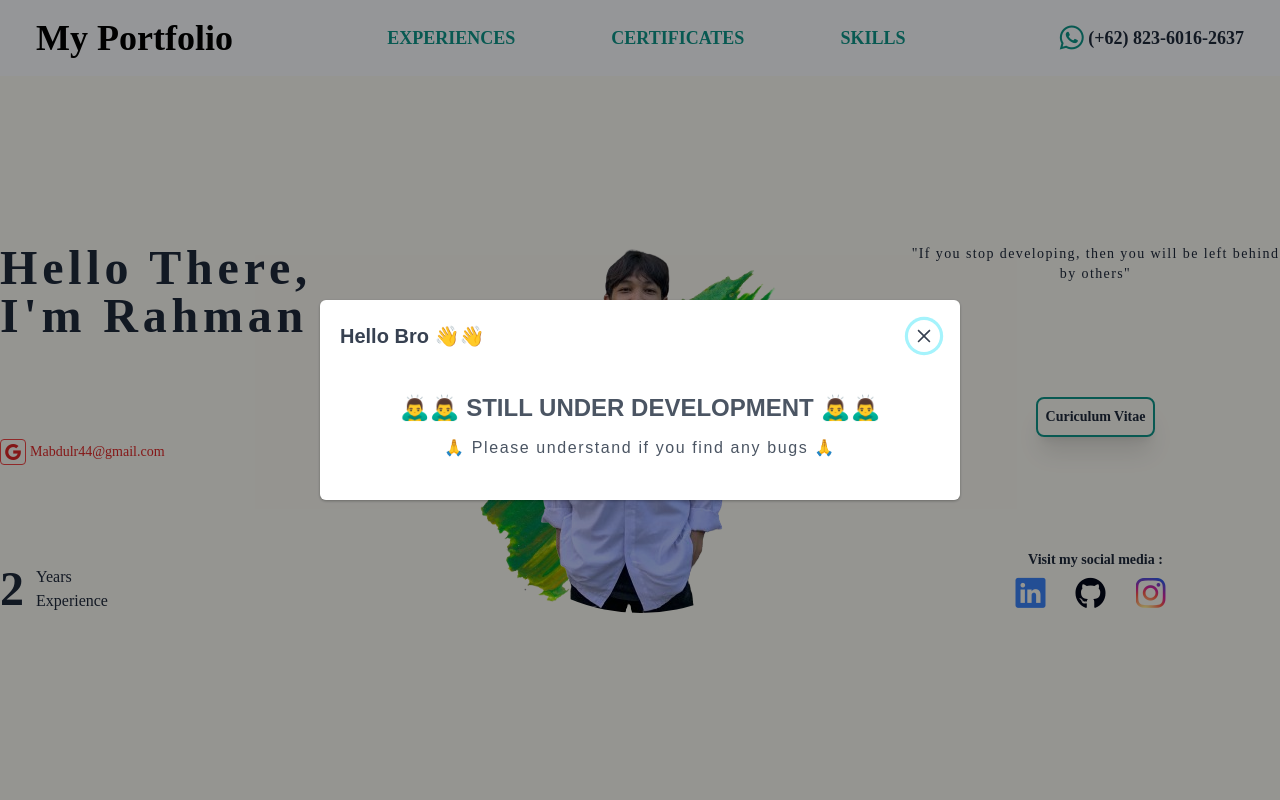
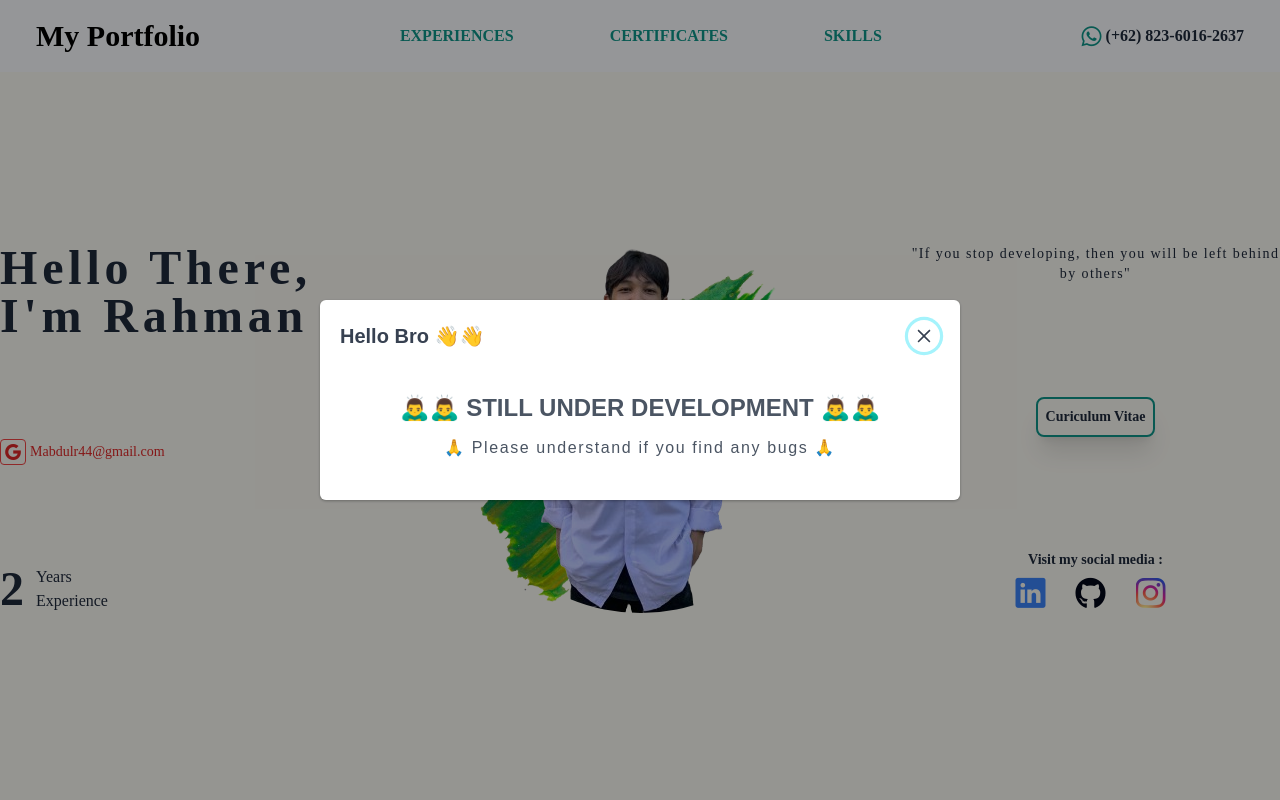
Before and after one commit to abdrahman02/web-portfolio-react-js, a React (Create React App) app: page / in a window 1280 px wide. Shown: the top 800 px of the page. Built offline with nearby package versions, Linux system fonts and the light colour scheme; a web font is replaced by a local one.

Commit message:
navbar responsive v3

```diff
--- a/src/components/Navbar.js
+++ b/src/components/Navbar.js
@@ -8,10 +8,10 @@ const Navbar = () => {
   return (
     <nav className="fixed top-0 left-0 right-0 px-5 bg-slate-50 z-10">
       <div className="flex justify-between items-center p-4 font-semibold">
-        <span id="logo" className="text-3xl lg:text-4xl 2xl:text-5xl">
+        <span id="logo" className="text-2xl lg:text-3xl 2xl:text-4xl">
           <a href="/#cta">My Portfolio</a>
         </span>
-        <ul className="flex gap-20 hidden lg:flex lg:text-lg 2xl:text-xl">
+        <ul className="flex gap-20 hidden lg:flex lg:text-base 2xl:text-lg">
           <li className="p-2 text-teal-600 hover:border-x-2 rounded-full border-x-teal-600 transition-all">
             <a href="/#experiences">EXPERIENCES</a>
           </li>
@@ -23,8 +23,8 @@ const Navbar = () => {
           </li>
         </ul>
 
-        <span className="flex justify-center items-center text-slate-800 lg:text-lg 2xl:text-2xl">
-          <i className="pi pi-whatsapp text-xl lg:text-2xl  text-teal-600"></i>
+        <span className="flex justify-center items-center text-slate-800 text-sm sm:text-base 2xl:text-xl">
+          <i className="pi pi-whatsapp text-xl 2xl:text-2xl  text-teal-600"></i>
           &nbsp;
           <p>(+62) 823-6016-2637</p>
         </span>
@@ -39,7 +39,7 @@ const Navbar = () => {
             content: { className: "p-4" },
           }}
         >
-          <ul className="flex flex-col font-medium text-justify">
+          <ul className="flex flex-col font-medium text-justify text-sm sm:text-base 2xl:text-xl">
             <li className="p-2 text-teal-600 hover:border-x-2 rounded-full border-x-teal-600 transition-all">
               <a href="/#experiences">EXPERIENCES</a>
             </li>
```
